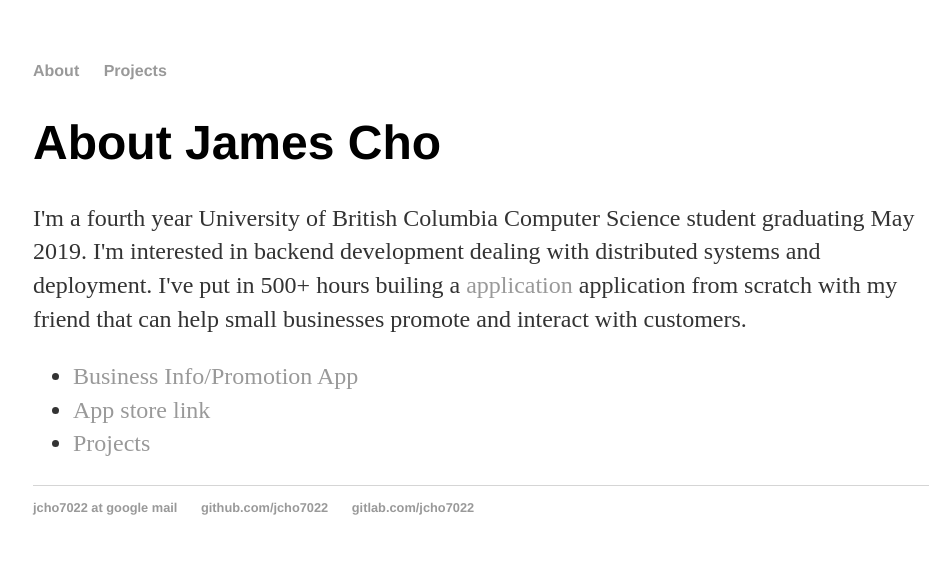
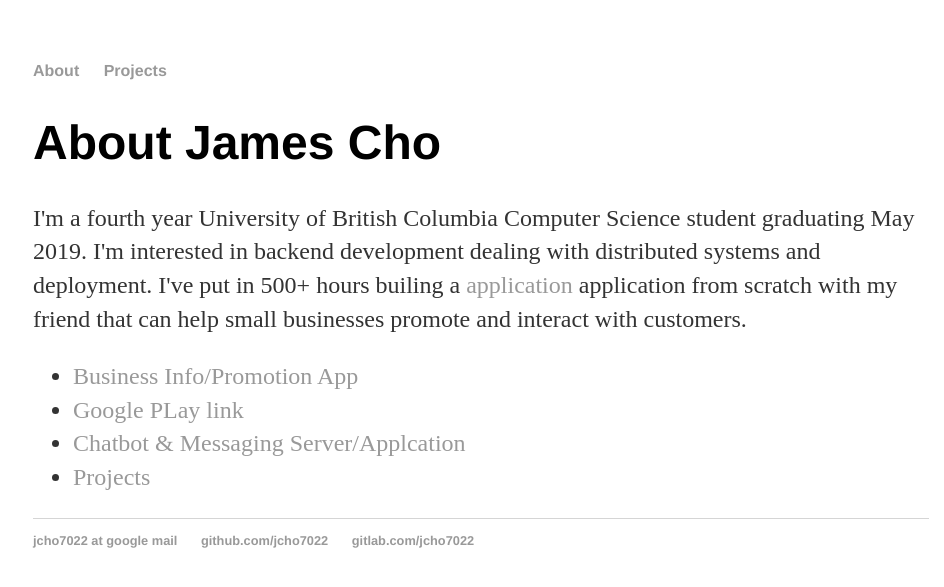
Before and after one commit to jcho7022/jcho7022.github.io, a Jekyll site: the page built from index.html, in a window 1280 px wide. Shown: the top 587 px of the page, without its empty margins (159-1103 px from the left). Built offline with Jekyll 4.4.1, drawn with Linux system fonts in a browser that asks for light colours.

Commit message:
Update index.html

```diff
--- a/index.html
+++ b/index.html
@@ -12,7 +12,8 @@ title: About James Cho
 
 			<ul class="direct">
 				<li><a href="https://jcho7022.github.io/projects/float/">Business Info/Promotion App</a></li>
-				<li><a href="https://play.google.com/store/apps/details?id=com.floatapplication">App store link</a></li>
+				<li><a href="https://play.google.com/store/apps/details?id=com.floatapplication">Google PLay link</a></li>
+				<li><a href="https://jcho7022.github.io/projects/">Chatbot & Messaging Server/Applcation</a></li>
 				<li><a href="https://jcho7022.github.io/projects/">Projects</a></li>
 				</ul>
 		</div>
```
